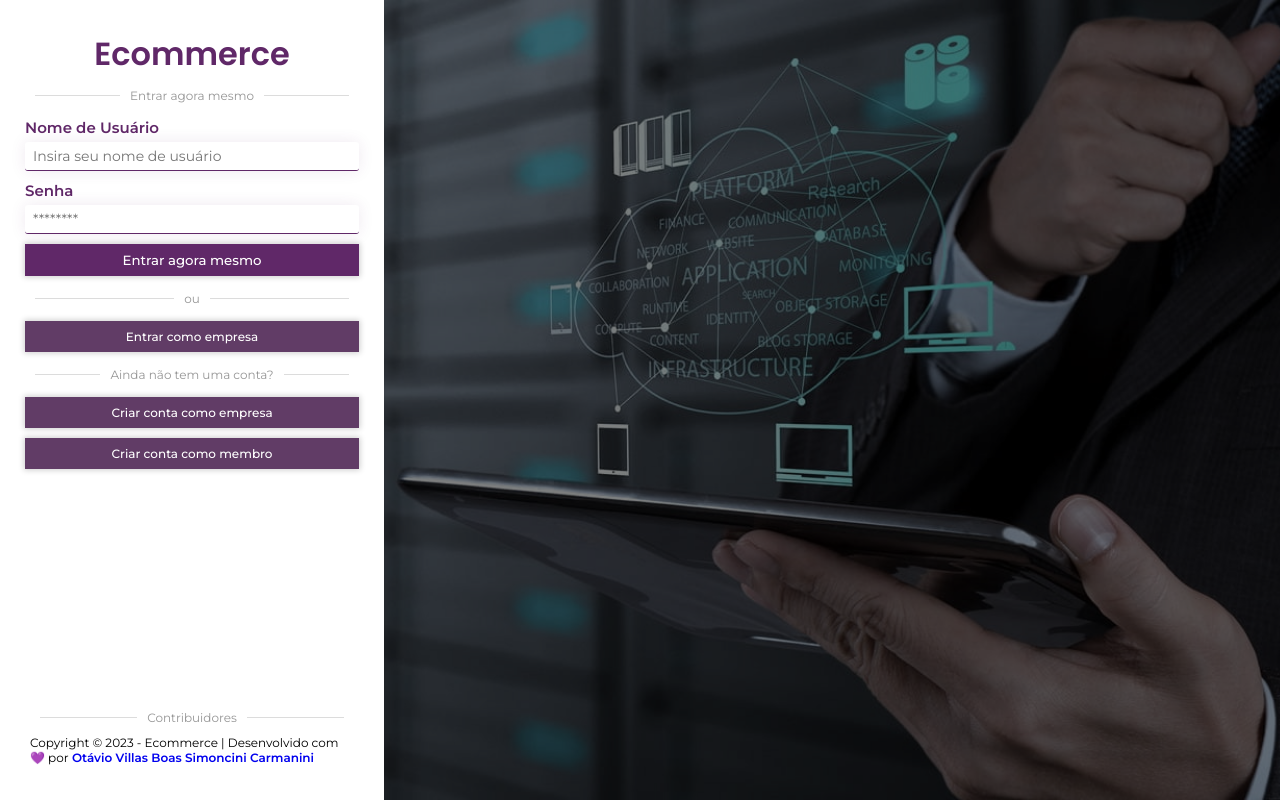
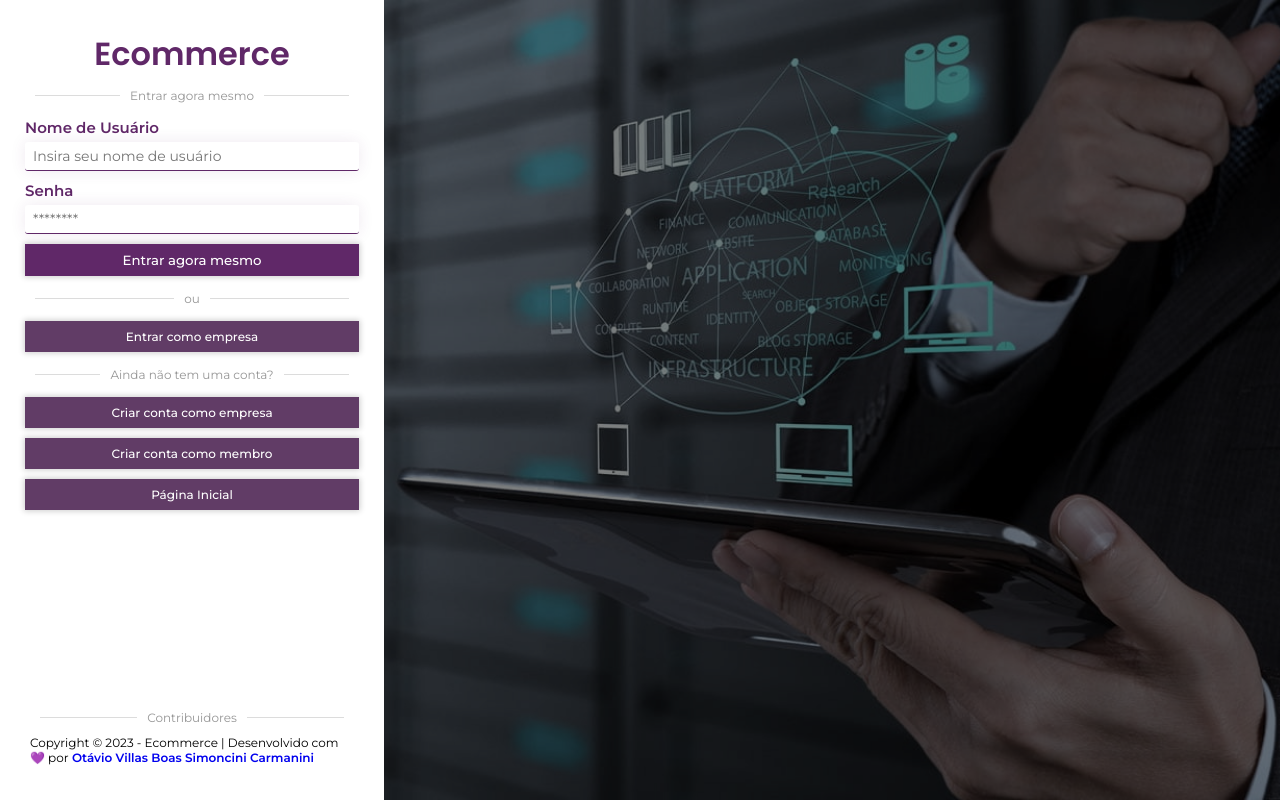
Before and after one commit to OtavioVB/OVB.Demos.Ecommerce, a React (Create React App) app in the folder frontend/: page /authentication in a window 1280 px wide. Built offline with nearby package versions, Linux system fonts and the light colour scheme.

Commit message:
fix: `react redirects using Link

```diff
--- a/frontend/src/components/Redirections/ButtonRedirection/ButtonRedirection.js
+++ b/frontend/src/components/Redirections/ButtonRedirection/ButtonRedirection.js
@@ -1,8 +1,9 @@
 import './ButtonRedirection.css';
 import React from 'react';
+import { Link } from 'react-router-dom';
 
 export default function ButtonRedirection(props){
     return (
-        <a href={props.Href} className="component-form-link-others-links">{props.Value}</a>
+        <Link to={props.Href} className="component-form-link-others-links">{props.Value}</Link>
     );
 }
--- a/frontend/src/routes/Authentication/Authentication.js
+++ b/frontend/src/routes/Authentication/Authentication.js
@@ -26,10 +26,11 @@ export default function Authentication(){
                     <FormItem Placeholder="********" Identifier="password" Text="Senha" TypeInput="password"></FormItem>
                     <FormSubmitItem Value="Entrar agora mesmo" Identifier="submit-form"></FormSubmitItem>
                     <SeparatorHorizontal Text="ou"></SeparatorHorizontal>
-                    <ButtonRedirection Href="https://google.com.br" Value="Entrar como empresa"></ButtonRedirection>
+                    <ButtonRedirection Href="/authentication/company/login" Value="Entrar como empresa"></ButtonRedirection>
                     <SeparatorHorizontal Text="Ainda não tem uma conta?"></SeparatorHorizontal>
-                    <ButtonRedirection Href="https://google.com.br" Value="Criar conta como empresa"></ButtonRedirection>
-                    <ButtonRedirection Href="https://google.com.br" Value="Criar conta como membro"></ButtonRedirection>
+                    <ButtonRedirection Href="/authentication/company/create" Value="Criar conta como empresa"></ButtonRedirection>
+                    <ButtonRedirection Href="/authentication/member/create" Value="Criar conta como membro"></ButtonRedirection>
+                    <ButtonRedirection Href="/" Value="Página Inicial"></ButtonRedirection>
                     <div className="authentication-main-distribution-form-area-footer">
                         <SeparatorHorizontal Text="Contribuidores"></SeparatorHorizontal>
                         <p className="authentication-main-distribution-form-area-footer-text">Copyright &copy; 2023 - Ecommerce | Desenvolvido com &#128156; por
```
